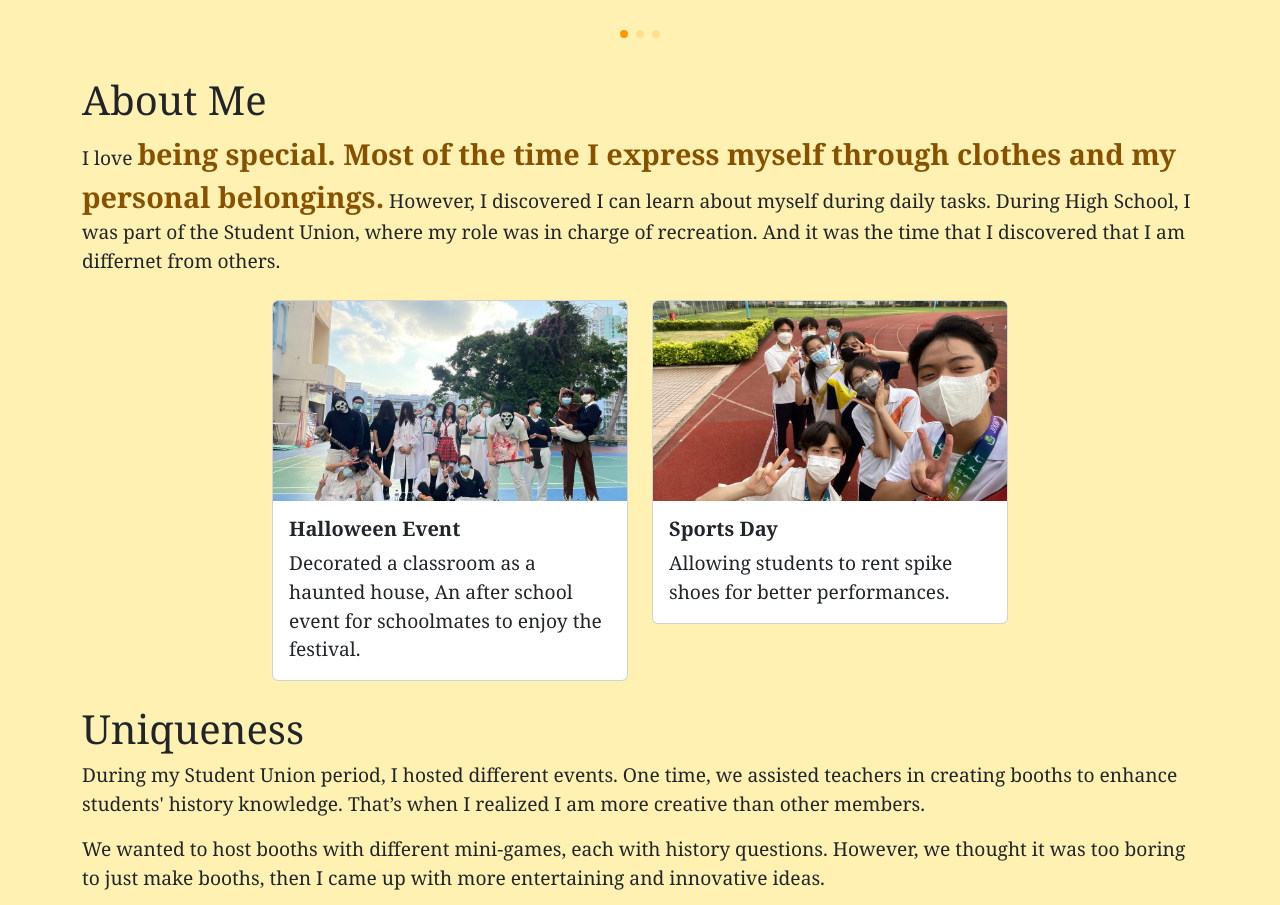
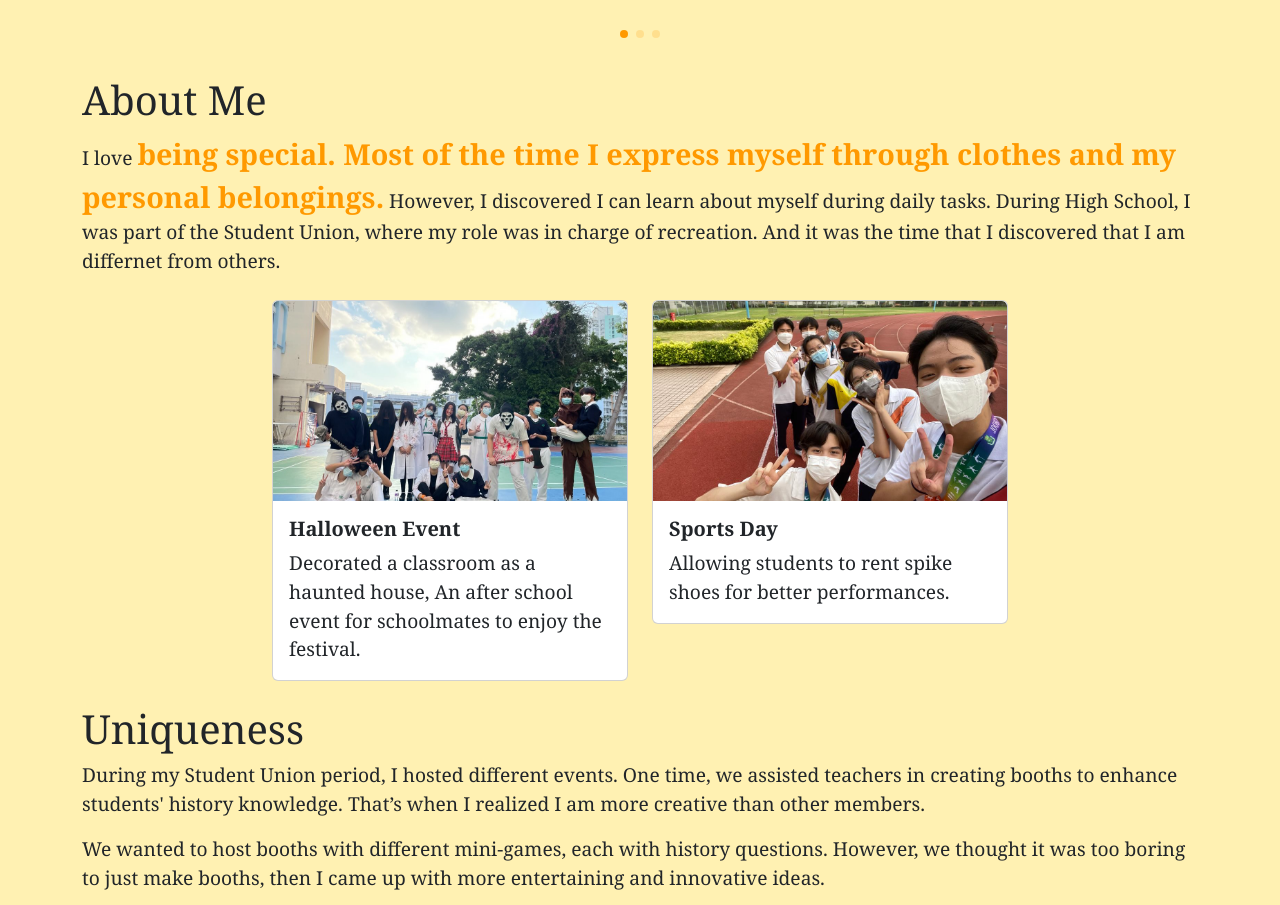
Before and after one commit to mtmccx/myachievementsweb, a website: page index.html in a window 1280 px wide. Shown: the part 1460-2365 px from the top of the page. Drawn offline with nearby package versions, Linux system fonts and the light colour scheme.

Commit message:
fix text color

```diff
--- a/css/master.css
+++ b/css/master.css
@@ -180,6 +180,6 @@ p {
 
 .highlight {
   font-weight: bold;
-  color: #875100;
+  color: #ff9900;
   font-size: 1.5em;
 }
```
